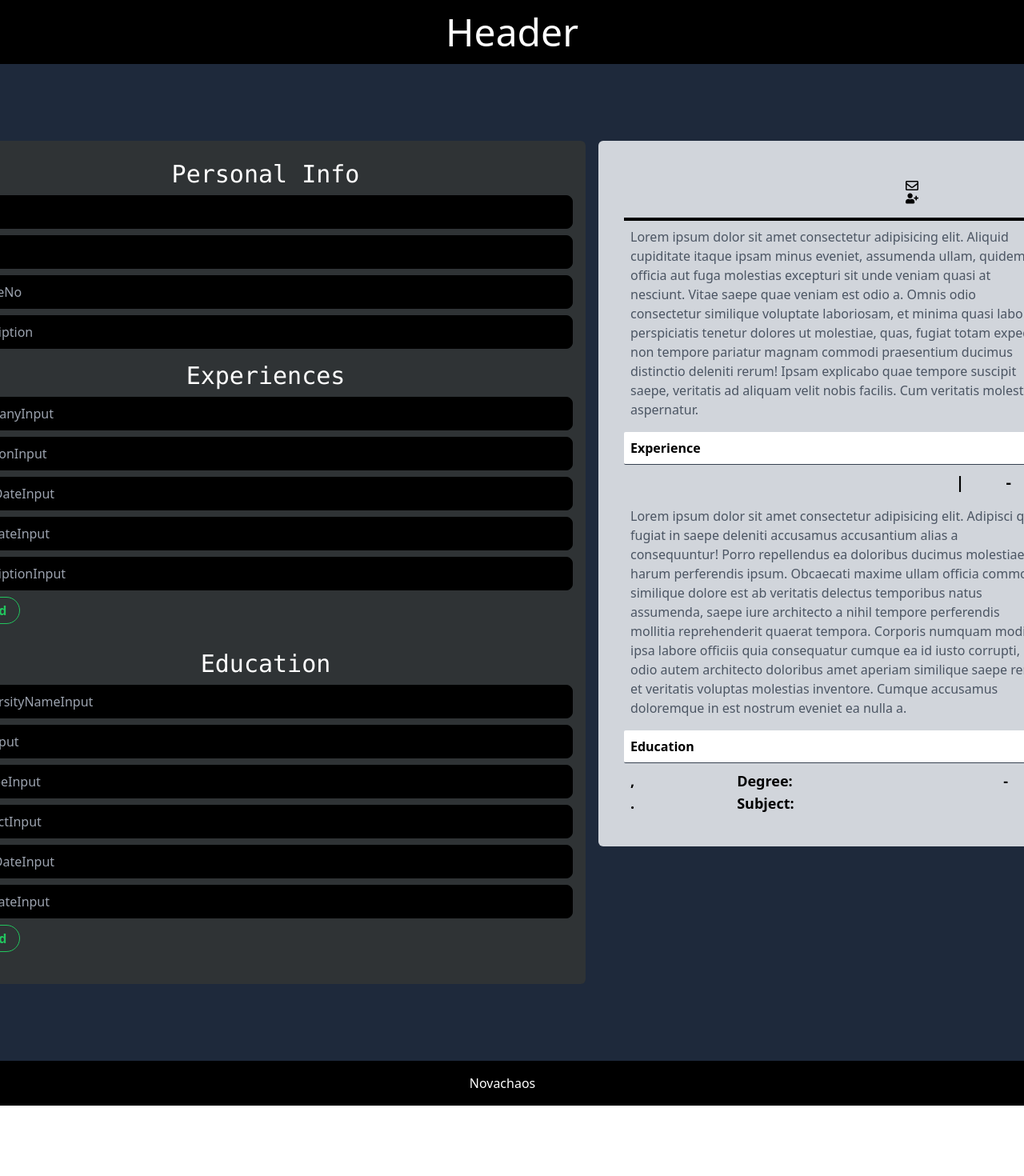
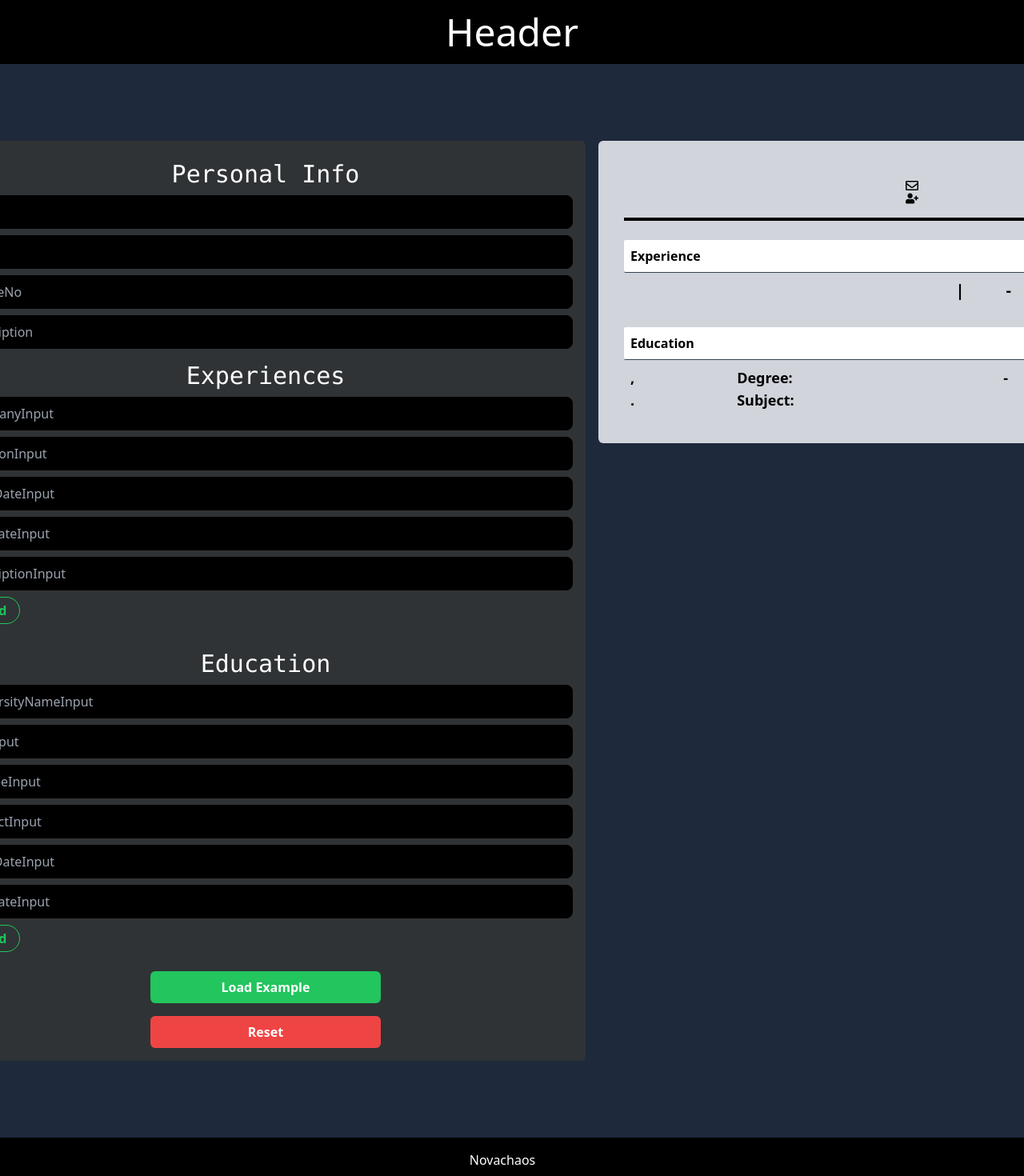
Before and after one commit to Novachaos82/cv-project, a React (Create React App) app: page / in a window 1280 px wide. Shown: the top 1470 px of the page at 80% size. Before the commit the page ends 1382 px from the top, so only its background shows below. Built offline with nearby package versions, Linux system fonts and the light colour scheme.

Commit message:
add reset and load example feature

```diff
--- a/src/components/form/mainForm.jsx
+++ b/src/components/form/mainForm.jsx
@@ -68,6 +68,7 @@ class MainForm extends Component {
     this.workExperienceAddHandler = this.workExperienceAddHandler.bind(this);
     this.workExperienceDeleteHandler =
       this.workExperienceDeleteHandler.bind(this);
+    this.loadExample = this.loadExample.bind(this);
   }
 
   peronalInfoHandler = (e) => {
@@ -153,10 +154,55 @@ class MainForm extends Component {
     console.log("delete" + e.target.getAttribute("data-id") + "ffffffffff");
   };
 
+  loadExample = (e) => {
+    console.log("click");
+    e.preventDefault();
+    this.setState({
+      personalData: {
+        name: (document.getElementById("name").value = "Lena Shelton "),
+        email: (document.getElementById("email").value = "Qmab555@gmail.com"),
+        phoneNo: (document.getElementById("phoneNo").value = "940-342-4919"),
+        description: (document.getElementById("description").value =
+          "Lorem ipsum dolor sit, amet consectetur adipisicing elit. Exercitationem illum velit, aliquid inventore beatae cum voluptates veniam autem perferendis nesciunt quas ipsum necessitatibus quis iste aliquam amet! Id, ad illo."),
+      },
+
+      workExperienceArray: [
+        {
+          company: "Microsoft",
+          position: "Software Engineer",
+          startDate: "2019",
+          endDate: "2020",
+          description:
+            " Lorem ipsum dolor sit amet consectetur adipisicing elit. Cupiditate, pariatur consectetur nobis est voluptate delectus, voluptatum rerum tenetur facere nemo deleniti? Veniam rem fugit voluptatum, nesciunt molestiae quidem eveniet, obcaecati magnam esse voluptate, quisquam at mollitia qui blanditiis rerum laboriosam? ",
+          id: uniqid(),
+        },
+      ],
+
+      educationArray: [
+        {
+          universityName: "Boston College",
+          city: "Milan",
+          degree: "B.Tech",
+          subject: "CSE",
+          startDate: "2017",
+          endDate: "2019",
+          id: uniqid(),
+        },
+      ],
+    });
+  };
+
+  reload = () => {
+    window.location.reload();
+  };
+
   render() {
     return (
       <div>
         <Header />
+
+        {/*the form */}
+
         <div
           id="mainContent"
           className="grid grid-cols-1  space-y-8 justify-center  mx-auto my-0 p-24 lg:grid-cols-[800px_minmax(600px,_600px)] md:gap-4 md:space-y-0 w-full bg-slate-800 overflow-y-scroll"
@@ -174,7 +220,7 @@ class MainForm extends Component {
                 deleteClick={this.workExperienceDeleteHandler}
               />
             </div>
-
+            <div>
               <EducationForm
                 change={this.educationHandler}
                 educationArr={this.state.educationArray}
@@ -183,6 +229,25 @@ class MainForm extends Component {
                 deleteClick={this.educationDeleteHandler}
               />
             </div>
+            <div className="flex flex-col gap-4 justify-center items-center">
+              <div>
+                <button
+                  className="misc-btn bg-green-500"
+                  onClick={this.loadExample}
+                >
+                  Load Example
+                </button>
+              </div>
+              <div>
+                <button className="misc-btn bg-red-500" onClick={this.reload}>
+                  Reset
+                </button>
+              </div>
+            </div>
+          </div>
+
+          {/*CV PREVIEW*/}
+
           <div className="flex-row rounded-md bg-gray-300 h-fit w-full p-8  justify-center items-center ">
             <div>
               <PersonalPreview
--- a/src/components/preview/experiencesPreview.jsx
+++ b/src/components/preview/experiencesPreview.jsx
@@ -15,19 +15,8 @@ const ExperiencePreview = (props) => {
             </div>
           </div>
 
-          <div className="mt-4 text-gray-600">
-            Lorem ipsum dolor sit amet consectetur adipisicing elit. Adipisci
-            quis fugiat in saepe deleniti accusamus accusantium alias a
-            consequuntur! Porro repellendus ea doloribus ducimus molestiae harum
-            perferendis ipsum. Obcaecati maxime ullam officia commodi similique
-            dolore est ab veritatis delectus temporibus natus assumenda, saepe
-            iure architecto a nihil tempore perferendis mollitia reprehenderit
-            quaerat tempora. Corporis numquam modi ipsa labore officiis quia
-            consequatur cumque ea id iusto corrupti, odio autem architecto
-            doloribus amet aperiam similique saepe rem et veritatis voluptas
-            molestias inventore. Cumque accusamus doloremque in est nostrum
-            eveniet ea nulla a.
-            {props.description}
+          <div className="flex flex-col mt-4 text-gray-600 ">
+            <span>{props.description}</span>
           </div>
         </div>
       </div>
--- a/src/components/preview/personalPreview.jsx
+++ b/src/components/preview/personalPreview.jsx
@@ -21,17 +21,7 @@ const PersonalPreview = (props) => {
         </div>
       </div>
 
-      <div className=" py-2 px-2 text-gray-600">
-        Lorem ipsum dolor sit amet consectetur adipisicing elit. Aliquid
-        cupiditate itaque ipsam minus eveniet, assumenda ullam, quidem, officia
-        aut fuga molestias excepturi sit unde veniam quasi at nesciunt. Vitae
-        saepe quae veniam est odio a. Omnis odio consectetur similique voluptate
-        laboriosam, et minima quasi labore perspiciatis tenetur dolores ut
-        molestiae, quas, fugiat totam expedita non tempore pariatur magnam
-        commodi praesentium ducimus distinctio deleniti rerum! Ipsam explicabo
-        quae tempore suscipit saepe, veritatis ad aliquam velit nobis facilis.
-        Cum veritatis molestias aspernatur.{props.description}
-      </div>
+      <div className=" py-2 px-2 text-gray-600">{props.description}</div>
     </div>
   );
 };
--- a/src/index.css
+++ b/src/index.css
@@ -26,3 +26,7 @@
 .description-heading {
   @apply bg-white p-2 mt-2 font-semibold rounded-sm  border-b border-gray-700;
 }
+
+.misc-btn {
+  @apply rounded-md  px-4 py-2 text-white font-semibold md:w-72 min-w-fit hover:bg-opacity-80;
+}
```
Lines whose indentation alone changed are shown as unchanged.
